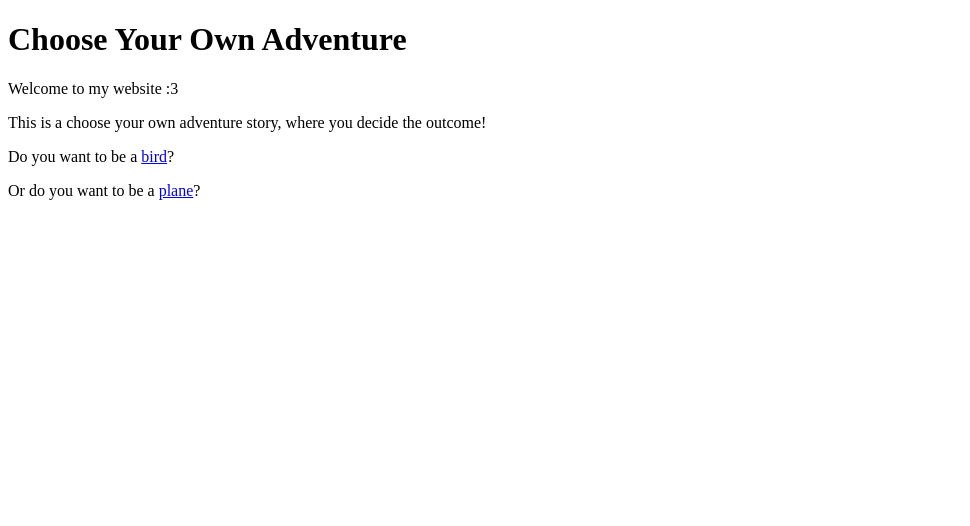
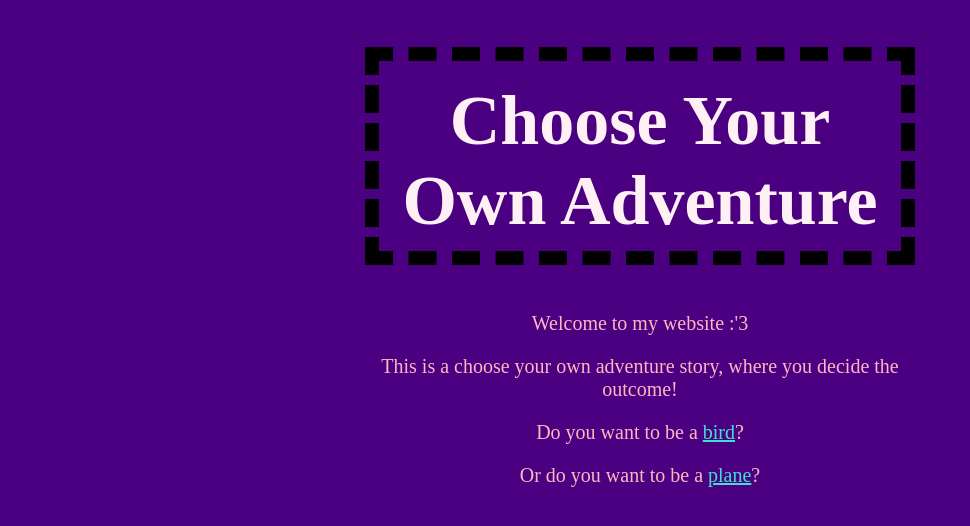
Before and after one commit to soxophia/web_spring_2025, a plain HTML site: page index.html in a window 1280 px wide. Shown: the whole page, without its empty margins (0-970 px from the left). Drawn offline with Linux system fonts and the light colour scheme; a web font is replaced by a local one.

Commit message:
adds css

```diff
--- a/index.html
+++ b/index.html
@@ -4,12 +4,15 @@
 	<head>
 		<title>Choose Your Own Adventure</title>
 		<meta charset="utf-8">
+		<link href="style.css" rel="stylesheet" type="text/css">
 	</head>
 	<body>
-		<h1>Choose Your Own Adventure</h1>
-		<p>Welcome to my website :3</p>
-		<p>This is a choose your own adventure story, where you decide the outcome!</p>
-		<p>Do you want to be a <a href="story/bird.html">bird</a>?</p>
-		<p>Or do you want to be a <a href="story/plane.html">plane</a>?</p>
+		<div id="container">
+			<h1>Choose Your Own Adventure</h1>
+			<p>Welcome to my website :'3</p>
+			<p>This is a choose your own adventure story, where you decide the outcome!</p>
+			<p>Do you want to be a <a href="story/bird.html">bird</a>?</p>
+			<p>Or do you want to be a <a href="story/plane.html">plane</a>?</p>
+		</div>
 	</body>
 </html>
--- /dev/null
+++ b/style.css
@@ -0,0 +1,38 @@
+/*  comment  */
+
+@import url('https://fonts.googleapis.com/css2?family=Tagesschrift&display=swap');
+
+body {
+	background-color: Indigo;
+}
+
+#container {
+	width: 600px;
+    margin: 0 auto;
+}
+
+h1 {
+    /*  text color  */
+	color: LavenderBlush;
+	font-family: Hoefler Text, Baskerville;
+	font-size: 70px;
+	margin-left: 25px;
+    margin-right: 25px;
+    border: 14px dashed black;
+    padding: 10px;
+    padding-top: 20px;
+    text-align: center;
+}
+
+p {
+	color: LightPink;
+	font-family: "Tagesschrift";
+	font-size: 20px;
+	margin-inline-start: 35px;
+	margin-inline-end: 35px;
+    text-align: center;
+}
+
+a {
+	color: Turquoise;
+}
```
Also changed, not shown: story/bird.html (+6 -3 lines), story/plane.html (+6 -3 lines).
